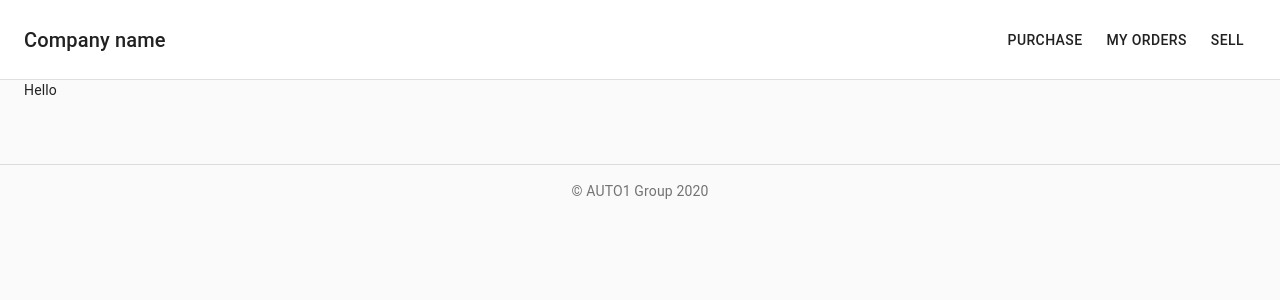
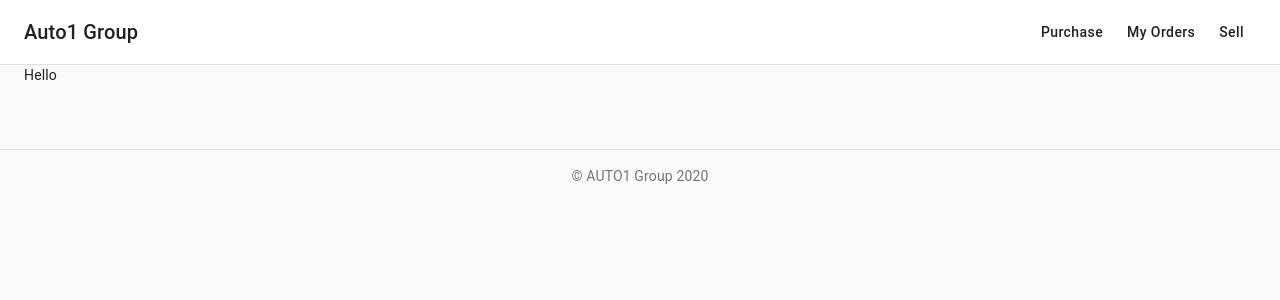
Before and after one commit to cakirilker/a1-car-app, a React (Create React App) app: page / in a window 1280 px wide. Shown: the top 300 px of the page. Built offline with nearby package versions, Linux system fonts and the light colour scheme.

Commit message:
basic routing and redux store added (#4)
Co-authored-by: İlker Çakır <ilker.cakir@betbull.com>

```diff
--- a/src/App.tsx
+++ b/src/App.tsx
@@ -2,32 +2,34 @@ import React from 'react';
 import { CssBaseline, Container, createMuiTheme } from '@material-ui/core';
 import { ThemeProvider } from '@material-ui/styles';
 import { Footer, Header } from './components';
-const theme = createMuiTheme({
-  overrides: {
-    MuiAppBar: {
-      root: { height: '80px', minHeight: '80px', maxHeight: '80px' },
-    },
-    MuiToolbar: {
-      root: {
-        height: 'inherit !important',
-        maxHeight: 'inherit !important',
-        minHeight: 'inherit !important',
-      },
-    },
-  },
-});
+import { Provider } from 'react-redux';
+import { BrowserRouter as Router, Route, Switch } from 'react-router-dom';
+import store from './store';
 
-function App() {
+const theme = createMuiTheme({});
+
+const Home = () => <Container>Hello</Container>;
+
+const Error404Page = () => <Container>404</Container>;
+
+const App = () => {
   return (
-    <div className="App">
+    <Provider store={store}>
       <ThemeProvider theme={theme}>
         <CssBaseline />
-        <Header />
-        <Container>Hello</Container>
-        <Footer />
+        <Router>
+          <Header />
+          <Switch>
+            <Route exact path="/" component={Home} />
+            <Route path="*">
+              <Error404Page />
+            </Route>
+          </Switch>
+          <Footer />
+        </Router>
       </ThemeProvider>
-    </div>
+    </Provider>
   );
-}
+};
 
 export default App;
--- a/src/components/Header.tsx
+++ b/src/components/Header.tsx
@@ -8,6 +8,7 @@ import {
   Link,
   createStyles,
 } from '@material-ui/core';
+import { NavLink } from 'react-router-dom';
 
 const useStyles = makeStyles((theme: Theme) =>
   createStyles({
@@ -23,6 +24,13 @@ const useStyles = makeStyles((theme: Theme) =>
     },
     link: {
       margin: theme.spacing(1, 1.5),
+      textTransform: 'none',
+      '&:hover': {
+        color: '#EA7F28',
+      },
+      '&.active': {
+        color: '#EA7F28',
+      },
     },
   }),
 );
@@ -44,30 +52,35 @@ const Header = () => {
           noWrap
           className={classes.toolbarTitle}
         >
-          Company name
+          <Link color="inherit" component={NavLink} to="/">
+            Auto1 Group
+          </Link>
         </Typography>
         <nav>
           <Link
             variant="button"
             color="textPrimary"
-            href="#"
             className={classes.link}
+            component={NavLink}
+            to="/purchase"
           >
             Purchase
           </Link>
           <Link
             variant="button"
             color="textPrimary"
-            href="#"
             className={classes.link}
+            component={NavLink}
+            to="/orders"
           >
             My Orders
           </Link>
           <Link
             variant="button"
             color="textPrimary"
-            href="#"
             className={classes.link}
+            component={NavLink}
+            to="/sell"
           >
             Sell
           </Link>
--- /dev/null
+++ b/src/store/index.ts
@@ -0,0 +1,11 @@
+import { createStore, applyMiddleware, compose } from 'redux';
+import thunk from 'redux-thunk';
+import { devToolsEnhancer } from 'redux-devtools-extension';
+import { RootReducer } from './reducers/root.reducer';
+
+const store = createStore(
+  RootReducer,
+  compose(applyMiddleware(thunk), devToolsEnhancer({})),
+);
+
+export default store;
--- /dev/null
+++ b/src/store/reducers/root.reducer.ts
@@ -0,0 +1,9 @@
+import { combineReducers } from 'redux';
+
+const initialState = {};
+
+const DummyReducer = (state = initialState, action: any) => state;
+
+export const RootReducer = combineReducers({ dummy: DummyReducer });
+
+export type RootState = ReturnType<typeof RootReducer>;
--- a/tsconfig.json
+++ b/tsconfig.json
@@ -20,6 +20,6 @@
     "jsx": "react"
   },
   "include": [
-    "src"
+    "src", "store/reducers"
   ]
 }
```
Also changed, not shown: package.json (+11 -1 lines), public/manifest.json, 1 other file (tests, documents, lock files or other folders).
